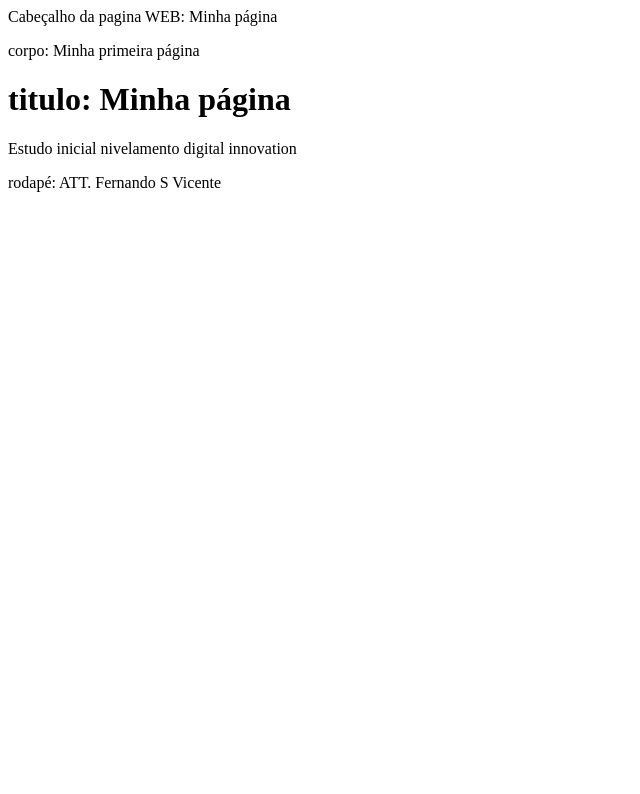
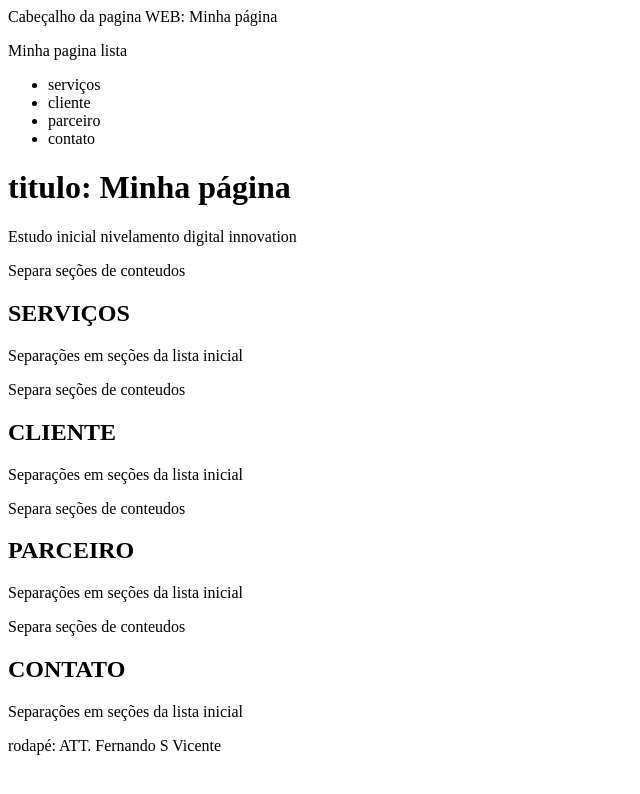
Before and after one commit to fernandosvicente/OlaMundo, a plain HTML site: page index.html in a window 1280 px wide. Shown: the whole page, without its empty margins (0-640 px from the left). Drawn offline with Linux system fonts and the light colour scheme.

Commit message:
Update index.html

```diff
--- a/index.html
+++ b/index.html
@@ -6,12 +6,47 @@
     </head>
 
     <body>
-        <p>corpo: Minha primeira página</p>
+        <nav>
+            <p>Minha pagina lista</p>
+            <ul>
+                <li>serviços</li>
+                <li>cliente</li>
+                <li>parceiro</li>
+                <li>contato</li>
+            </ul>
+        </nav>
 
         <header>
             <h1>titulo: Minha página</h1>
-            <p>Estudo inicial nivelamento digital innovation</p>
+            <p><p>Estudo inicial nivelamento digital innovation</p>
         </header>
+
+        <section id="servicos">
+            <p>Separa seções de conteudos</p>
+            <h2>SERVIÇOS</h2>
+            <p>Separações em seções da lista inicial</p>
+        </section>
+
+        <section id="cliente">
+            <p>Separa seções de conteudos</p>
+            <h2>CLIENTE</h2>
+            <p>Separações em seções da lista inicial</p>
+
+        <section id="parceiro">
+            <p>Separa seções de conteudos</p>
+            <h2>PARCEIRO</h2>
+            <p>Separações em seções da lista inicial</p>
+
+        <section id="contato">
+            <p>Separa seções de conteudos</p>
+            <h2>CONTATO</h2>
+            <p>Separações em seções da lista inicial</p>
+
+        </section>
+
+        </section>
+
+        </section>
 
         <footer>
             <p>rodapé: ATT. Fernando S Vicente</p>
```
